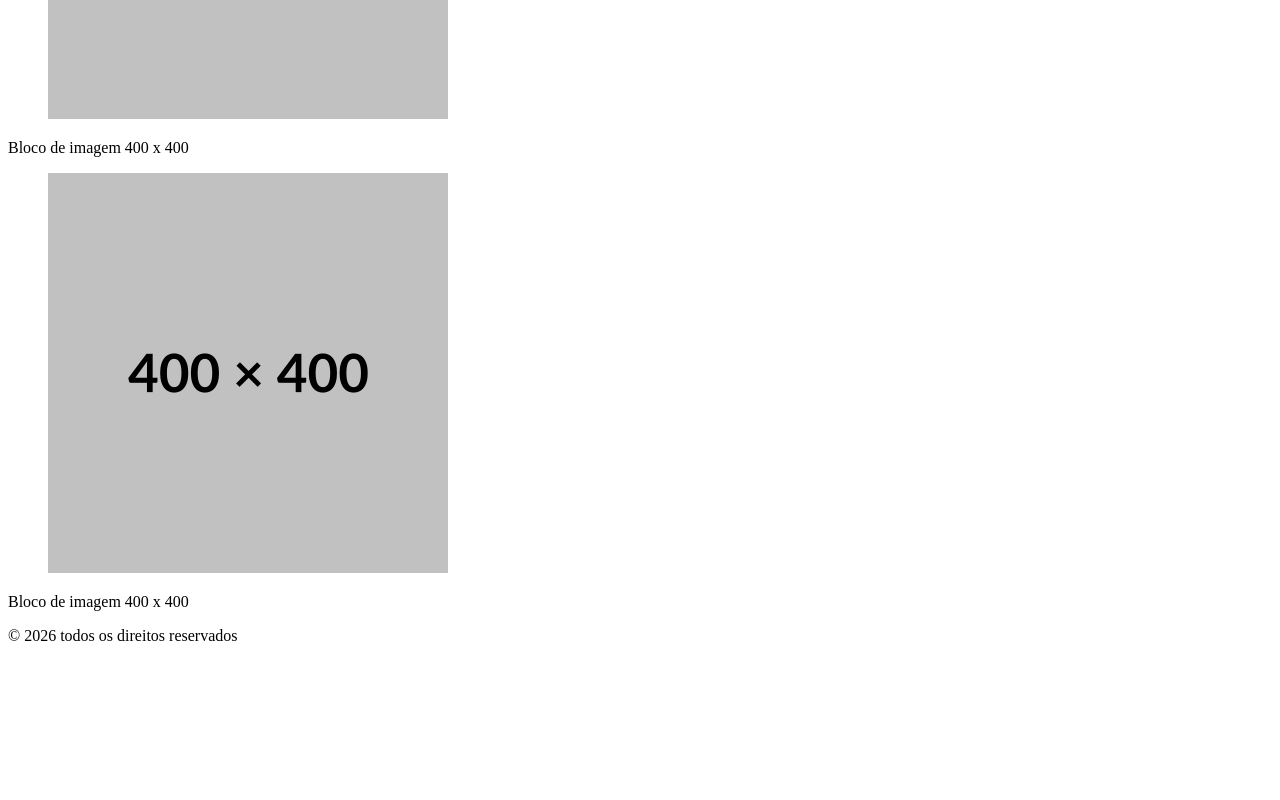
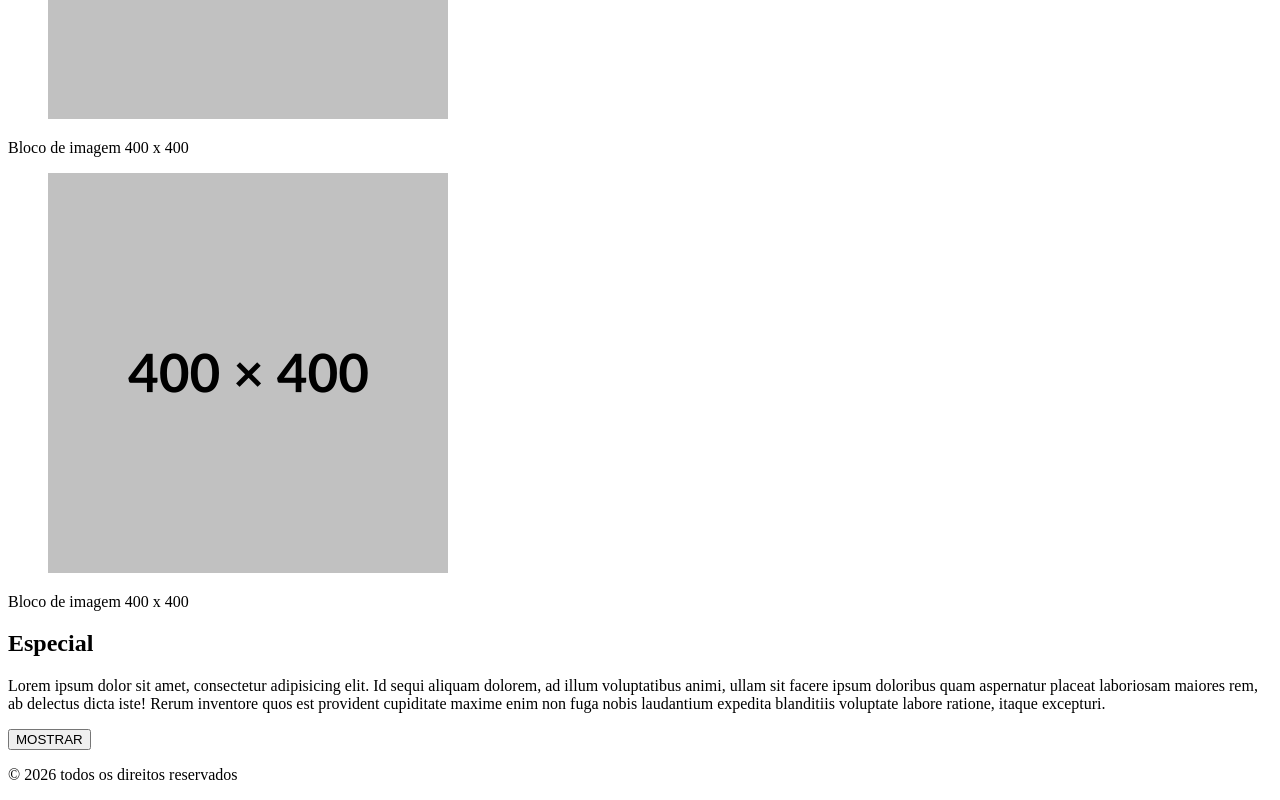
Before and after one commit to 1TDSPH-26/front-2sem-aula-10, a React (Vite) app in the folder my-app/: page / in a window 1280 px wide. Shown: the part 1039-1839 px from the top of the page. Before the commit the page ends 1700 px from the top, so only its background shows below. Built offline with nearby package versions, Linux system fonts and the light colour scheme.

Commit message:
feat: iniciando o useState escondeSecao.

```diff
--- a/my-app/src/componentes/Conteudo/Conteudo.tsx
+++ b/my-app/src/componentes/Conteudo/Conteudo.tsx
@@ -1,7 +1,12 @@
+import { useState } from "react";
 import imgQuadrada from "../../img/quadrado.png";
 
 export default function Conteudo(){
-
+    const[mostraSecao, setMostraSecao] = useState(false);
+    const alternaSecao = ()  =>{
+        setMostraSecao(!mostraSecao);
+        console.log(mostraSecao);
+    }
     return(
         <main>
             <section>
@@ -28,7 +33,13 @@ export default function Conteudo(){
                 </figure>
                 <figcaption>Bloco de imagem 400 x 400</figcaption>
             </section>
-
+            <section>
+                <h2>Especial</h2>
+                <p>
+                    Lorem ipsum dolor sit amet, consectetur adipisicing elit. Id sequi aliquam dolorem, ad illum voluptatibus animi, ullam sit facere ipsum doloribus quam aspernatur placeat laboriosam maiores rem, ab delectus dicta iste! Rerum inventore quos est provident cupiditate maxime enim non fuga nobis laudantium expedita blanditiis voluptate labore ratione, itaque excepturi.
+                </p>
+            </section>
+            <button onClick={alternaSecao}>{mostraSecao ? "ESCONDER" : "MOSTRAR"}</button>
         </main>
     );
 }
```
